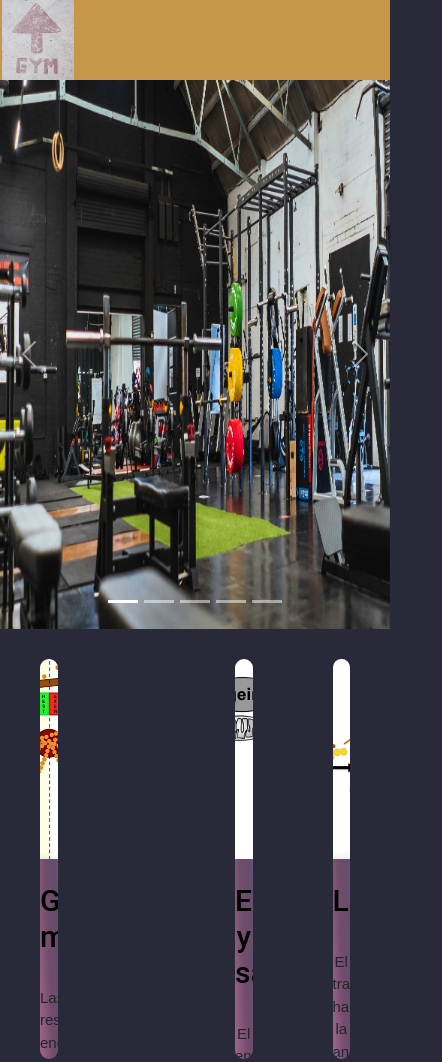
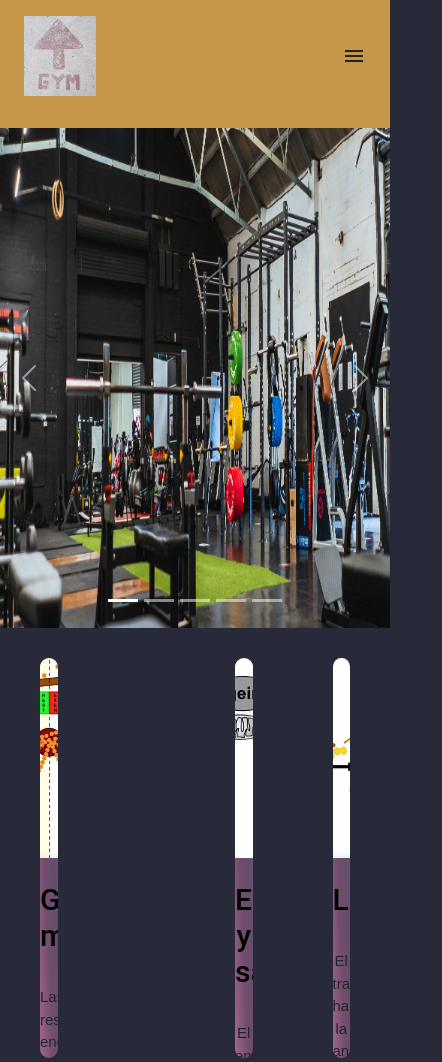
Before and after one commit to LucasArielSegura/preentrega-3-comision-46880, a website: page pages/blog.html in a window 390 px wide. Shown: the top 1062 px of the page, 442 px wide, since content can reach past the window. Drawn offline with nearby package versions, Linux system fonts and the light colour scheme.

Commit message:
menu hamburguesa, falta centrarlo y full responsive

```diff
--- a/pages/blog.html
+++ b/pages/blog.html
@@ -16,21 +16,27 @@
     <link href="https://cdn.jsdelivr.net/npm/bootstrap@5.3.2/dist/css/bootstrap.min.css" rel="stylesheet" integrity="sha384-T3c6CoIi6uLrA9TneNEoa7RxnatzjcDSCmG1MXxSR1GAsXEV/Dwwykc2MPK8M2HN" crossorigin="anonymous">
     <link rel="shortcut icon" href="../assets/img/logo.ico" type="image/x-icon">
     <title>Blog - Proyecto 3era entrega</title>
+    <link
+  rel="stylesheet"
+  href="https://fonts.googleapis.com/icon?family=Material+Icons"
+/>
     <link rel="stylesheet" href="../css/style.css">
 </head>
 <body>
     <header>
         <nav>
-            <div class="logo">
-                <img src="../assets/img/logo.jpg" alt="logo gimnasio">
+            <div class="logo"><img src="../assets/img/logo.jpg" alt="logo gimnasio"></div>
+            <input type="checkbox" name="" id="toggle">
+            <label for="toggle"><i class="material-icons">menu</i></label>
+            <div class="navbar">
+                <ul>
+                    <li><a href="../index.html">Inicio</a></li>
+                    <li><a href="./planes.html">Planes</a></li>
+                    <li><a href="./videoteca.html">Videoteca</a></li>
+                    <li><a href="#">Blog</a></li>
+                    <li><a href="./nosotros.html">Nosotros y Contacto</a></li>
+                </ul>
             </div>
-            <ul class="navbar">
-                <li><a href="../index.html">Inicio</a></li>
-                <li><a href="./planes.html">Planes</a></li>
-                <li><a href="./videoteca.html">Videoteca</a></li>
-                <li><a href="#">Blog</a></li>
-                <li><a href="./nosotros.html">Nosotros y Contacto</a></li>
-            </ul>
         </nav>
     </header>
 
--- a/scss/layout/_header.scss
+++ b/scss/layout/_header.scss
@@ -1,6 +1,5 @@
 header{
     width: 100%;
     background-color:#C69749 ;
-    height: 80px;
-    padding: 0px 2px;
+    margin: 0 auto;
 }
--- a/scss/layout/_navbar.scss
+++ b/scss/layout/_navbar.scss
@@ -1,23 +1,27 @@
 nav{
     height: 100%;
-    @include flex(space-between,center,wrap,none,row);
-    input{
-        display: none;
-    }
-    label{
-        display: none;
-    }
+    @include flex(space-between,center,wrap,1rem 1.5rem,row);
+    .logo{
+        justify-content: center;
+        align-items: center;
         img{
             display: flex;
             justify-content: flex-start;
             height: 80px;
         }
+    }
+    #toggle{
+        display: none;
+    }
+    label{
+        display:none;
+    }
+    div{
         ul{
             list-style: none;
             display: flex;
             justify-content: center;
-        gap:60px;
-        margin-right: 5px;
+            gap: 2rem;
             li{
                 a{
                     text-decoration: none;
@@ -36,3 +40,4 @@ nav{
             }
         }
     }
+}
--- a/scss/layout/media/_media768.scss
+++ b/scss/layout/media/_media768.scss
@@ -1,71 +1,30 @@
 @media (max-width: 768px){
-    header{
-        height: 100%;
-        margin: 0 auto;
-        width: 100%;
-        padding: 1rem;
-        nav{
-            height: 100%;
-            flex-direction:column;
-            align-items: center;
-            justify-content: center;
-            ul{
+    nav{
+        .logo{
+            img{
+                display: flex;
                 flex-direction: column;
                 justify-content: center;
                 align-items: center;
-                gap:2px;
-                li{
-                    a{
-                        margin:0px;
-                    }
-                }
+                height: 80px;
+            }
+        }
+        label{
+            display: flex;
+        }
+        #toggle:checked ~ .navbar{
+            height: 100%;
+        }
+        .navbar{
+            width: 100%;
+            height: 0;
+            overflow: hidden;
+            ul{
+                flex-direction: column;
+                align-items: center;
+                justify-content: center;
+                padding: 0.5rem 0px;
             }
         }
     }
 }
-//     nav{
-//         .menu{
-//             width: 100%;
-//             height: 100%;
-//             overflow: hidden;
-//             ul{
-//                 flex-direction: column;
-//                 align-items: center;
-//                 padding: 0.5rem 0px;
-//             }
-//         }
-//         label{
-//             display: flex;
-//         }
-//         #toggle:checked ~ .menu{
-//                 height: 100%;
-//             }
-//         }
-//     }
-// }
-
-    // .carousel-indicators{
-    //     display:none;
-    // }
-    // .carousel-inner{
-    //     height: 100%;
-    // }
-    .section.principal{
-        padding:0px;
-        article{
-            margin: 10px 10px;
-        }
-        .card-flex{
-            display: none;
-        }
-        .card-ciclismo{
-            display: none;
-        }
-    }
-
-    .section-videoteca{
-        div{
-            display:flex;
-            flex-direction: column;
-        }
-    }
--- a/scss/style.scss
+++ b/scss/style.scss
@@ -11,7 +11,7 @@
 @import "./components/cards-videos";
 @import "./components/cards-blog";
 @import "./components/nosotros";
-// @import "./layout/media/media1024";
-// @import "./layout/media/media768";
-// @import "./layout/media/media425";
-// @import "./layout/media/media320";
+@import "./layout/media/media1024";
+@import "./layout/media/media768";
+@import "./layout/media/media425";
+@import "./layout/media/media320";
```
Also changed, not shown: index.html (+1 -1 lines), pages/nosotros.html (+15 -9 lines), pages/planes.html (+15 -9 lines), pages/videoteca.html (+16 -9 lines), css/style.css, 1 other file. Lines whose indentation alone changed are shown as unchanged.
